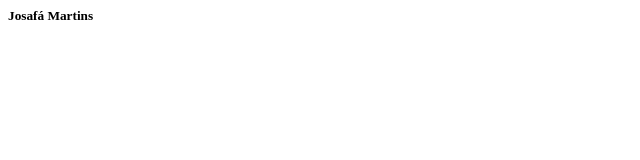
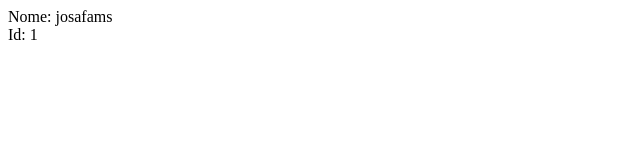
Before and after one commit to jdruk/vuejs-basic, a plain HTML site: page index.html in a window 1280 px wide. Shown: the full height of the page, 0-640 px from the left. Drawn offline with nearby package versions, Linux system fonts and the light colour scheme.

Commit message:
Directivas Vuejs

```diff
--- a/index.html
+++ b/index.html
@@ -8,13 +8,22 @@
   <body>
 
     <div id="app">
-      <h5>{{ titulo }}</h5>
+      <h5 v-if="status">{{ titulo }}</h5>
+      <div v-if="usuario.id == 1">
+        Nome: {{usuario.nome}}<br>
+        Id: {{usuario.id}}
+      </div>
     </div>
     <script>
       var app = new Vue({
         el: '#app',
         data: {
-          titulo: 'Josafá Martins'
+          status: false,
+          titulo: 'Josafá Martins',
+          usuario: {
+            id: 1,
+            nome: 'josafams'
+          }
         }
       });
     </script>
```
Also changed, not shown: 1 other file.
